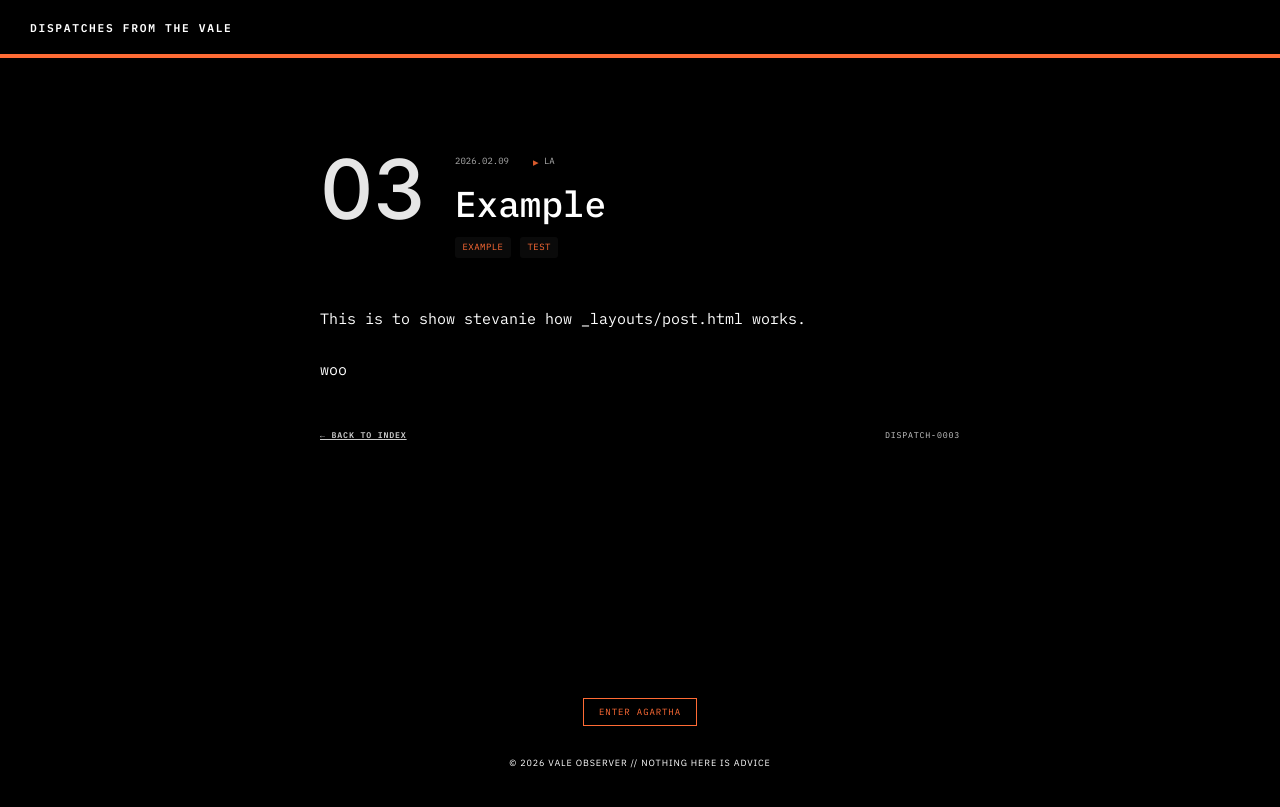
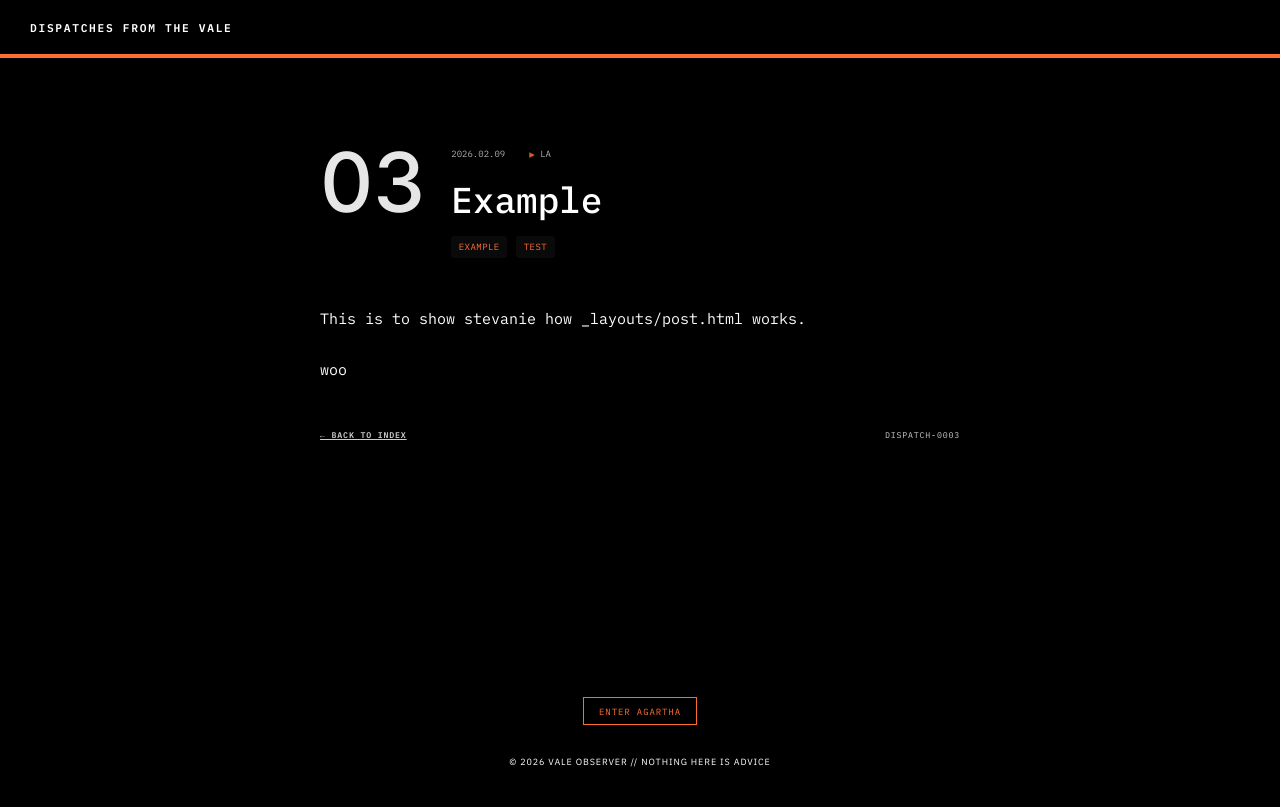
Before and after one commit to valeobserver/dispatches-from-the-vale, a Jekyll site: the page built from _posts/2026-02-09-show-stevanie.md, in a window 1280 px wide. Shown: the top 807 px of the page. Built offline with Jekyll 4.4.1, drawn with Linux system fonts in a browser that asks for light colours.

Commit message:
Update post.html

```diff
--- a/_layouts/post.html
+++ b/_layouts/post.html
@@ -16,13 +16,13 @@
             grid-template-columns: auto 1fr;
             gap: 2rem;
             align-items: stretch;
-            margin-top: -3rem;
+            margin-top: -3.5rem;
         }
 
   .article-top-row {
     display: flex;
     align-items: flex-start;
-    gap: 2rem;                  /* space between number and text block */
+    gap: 1.75rem;                  /* space between number and text block */
     margin-top: 1rem;
   }
 
@@ -73,7 +73,7 @@
     font-family: var(--mono);
     font-size: 2.4rem;          /* large title next to number */
     font-weight: 500;
-    line-height: 1;
+    line-height: 1.2;
     margin-top: 0.5rem;
     justify-content: flex-start;
     padding-left: 0;
```
